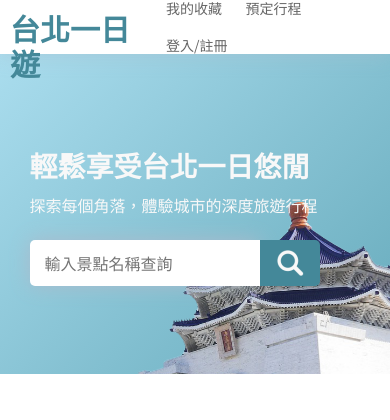
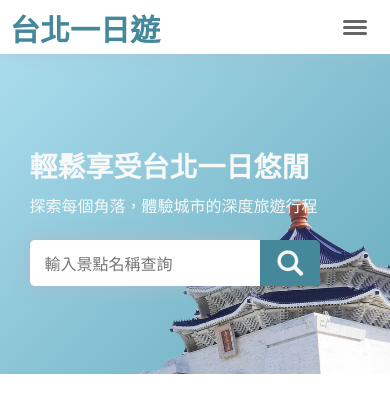
Before and after one commit to fangchi0209/Team-2-workshop, a Flask app: page / in a window 390 px wide. Shown: the top 420 px of the page. Run offline with Flask 2, Linux system fonts and the light colour scheme; data that the repository does not hold is empty.

Commit message:
add hamberger menu to nav bar for mobile RWD

```diff
--- a/static/css/style.css
+++ b/static/css/style.css
@@ -170,6 +170,61 @@ h1 > a:active {
 .header-navbar ul li a {
   text-decoration: none;
   color: #666666;
+}
+
+/****** hamburger menu ******/
+
+.menu-btn {
+  display: none;
+  margin-right: 10px;
+  position: relative;
+  justify-content: center;
+  align-items: center;
+  width: 30px;
+  height: 30px;
+  cursor: pointer;
+  transition: all 0.3s ease-in-out;
+}
+
+.menu-btn-burger {
+  width: 24px;
+  height: 3px;
+  border-radius: 3px;
+  background-color: var(--text-grey);
+  transition: all 0.3s ease-in-out;
+}
+
+.menu-btn-burger::before,
+.menu-btn-burger::after {
+  content: "";
+  position: absolute;
+  width: 24px;
+  height: 3px;
+  border-radius: 3px;
+  background-color: var(--text-grey);
+  transition: all 0.3s ease-in-out;
+}
+
+.menu-btn-burger::before {
+  transform: translateY(-6px);
+}
+
+.menu-btn-burger::after {
+  transform: translateY(6px);
+}
+
+/* menu animation */
+.menu-btn.open .menu-btn-burger {
+  transform: translateX(-24px);
+  background-color: transparent;
+}
+
+.menu-btn.open .menu-btn-burger::before {
+  transform: rotate(45deg) translate(17px, -17px);
+}
+
+.menu-btn.open .menu-btn-burger::after {
+  transform: rotate(-45deg) translate(17px, 17px);
 }
 
 /********** main **********/
@@ -438,10 +493,43 @@ footer p {
 
   h1 {
     margin-left: 10px;
+    z-index: 10;
+  }
+
+  .menu-btn {
+    display: flex;
+    position: absolute;
+    right: 10px;
+  }
+
+  /* toggle nav bar */
+  .header-navbar {
+    z-index: 5;
+    display: block;
+    position: absolute;
+    top: -170px;
+    transition: all 0.4s ease-in-out;
+    background-color: rgba(255, 255, 255, 0.9);
+    width: 100%;
+  }
+
+  .header-navbar.show {
+    top: 54px;
+  }
+
+  .header-navbar ul {
+    display: flex;
+    flex-direction: column;
+    align-items: flex-end;
+    margin-right: 15px;
+    padding: 15px 0 20px;
   }
 
   .header-navbar ul li {
-    font-size: 14px;
+    font-size: 18px;
+    padding-bottom: 5px;
+    padding-left: 40px;
+    border-bottom: 3px solid #44889955;
   }
 }
 
@@ -450,8 +538,4 @@ footer p {
   h1 {
     font-size: 24px;
   }
-
-  .header-navbar ul li {
-    font-size: 14px;
-  }
 }
--- /dev/null
+++ b/static/js/navbar.js
@@ -0,0 +1,6 @@
+const menuBtn = document.querySelector(".menu-btn");
+const headerNavbar = document.querySelector(".header-navbar");
+menuBtn.addEventListener("click", () => {
+  menuBtn.classList.toggle("open");
+  headerNavbar.classList.toggle("show");
+});
--- a/templates/base.html
+++ b/templates/base.html
@@ -23,6 +23,9 @@
               <li class="hide" id="logOut" hidden>登出系統</li>
             </ul>
           </nav>
+          <div class="menu-btn">
+            <div class="menu-btn-burger"></div>
+          </div>
         </div>
       </div>
     </header>
@@ -171,6 +174,7 @@
 
     <script src="{{url_for('static', filename='js/isLogIn.js')}}"></script>
     <script src="{{url_for('static', filename='js/logInSignUp.js')}}"></script>
+    <script src="{{url_for('static', filename='js/navbar.js')}}"></script>
     <script src="{{url_for('static', filename='js/navbarBooking.js')}}"></script>
     <script src="{{url_for('static', filename='js/navbarFavorite.js')}}"></script>
     {% block script %}{% endblock %}
```
